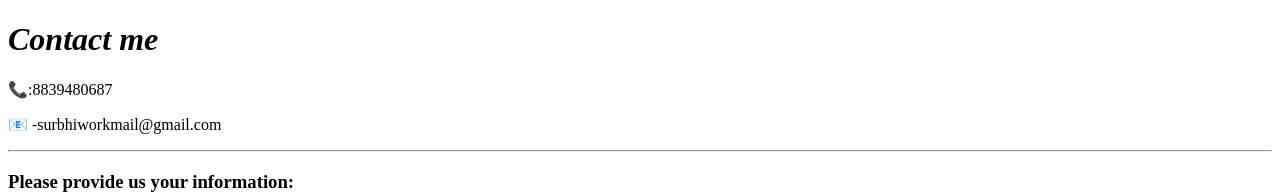
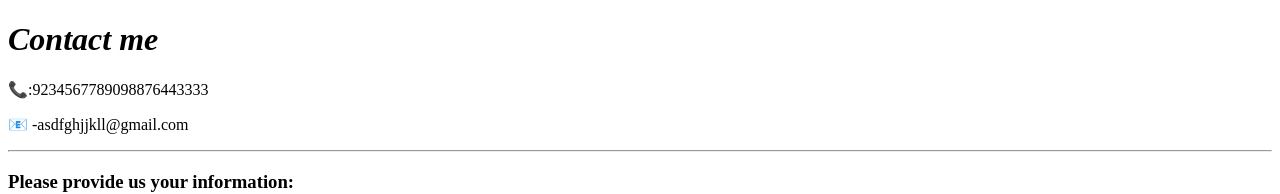
Before and after one commit to surbhisatija/cv, a plain HTML site: page contactme.html in a window 1280 px wide. Shown: the top 194 px of the page. Drawn offline with Linux system fonts and the light colour scheme.

Commit message:
Update contactme.html

```diff
--- a/contactme.html
+++ b/contactme.html
@@ -8,8 +8,8 @@
 
 <body>
   <h1><strong><em>Contact me </em></strong></h1>
-  <p>📞:8839480687 </p>
-  <p> 📧 -surbhiworkmail@gmail.com </p>
+  <p>📞:9234567789098876443333 </p>
+  <p> 📧 -asdfghjjkll@gmail.com </p>
   <hr>
   <h3><strong>Please provide us your information: </strong> </h3>
   <form action="mailto:surbhiworkmail@gmail.com" method="post">
```
